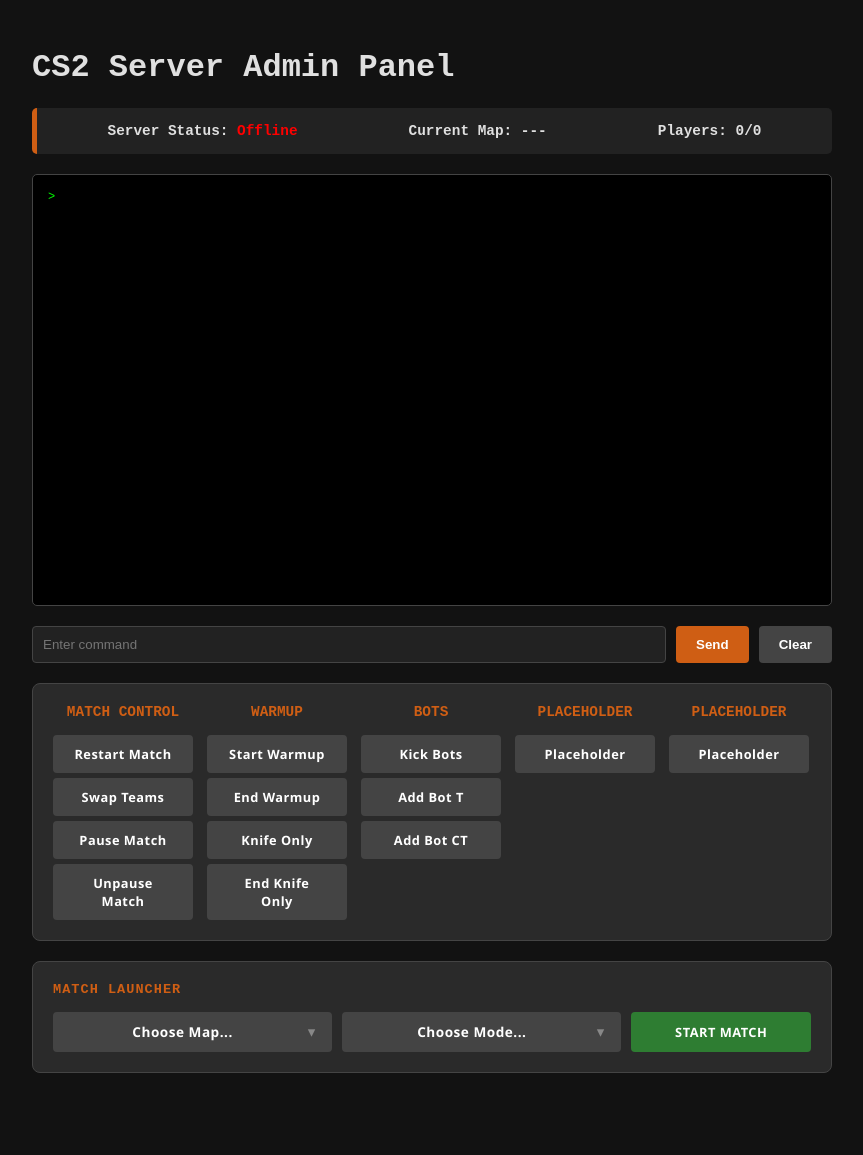
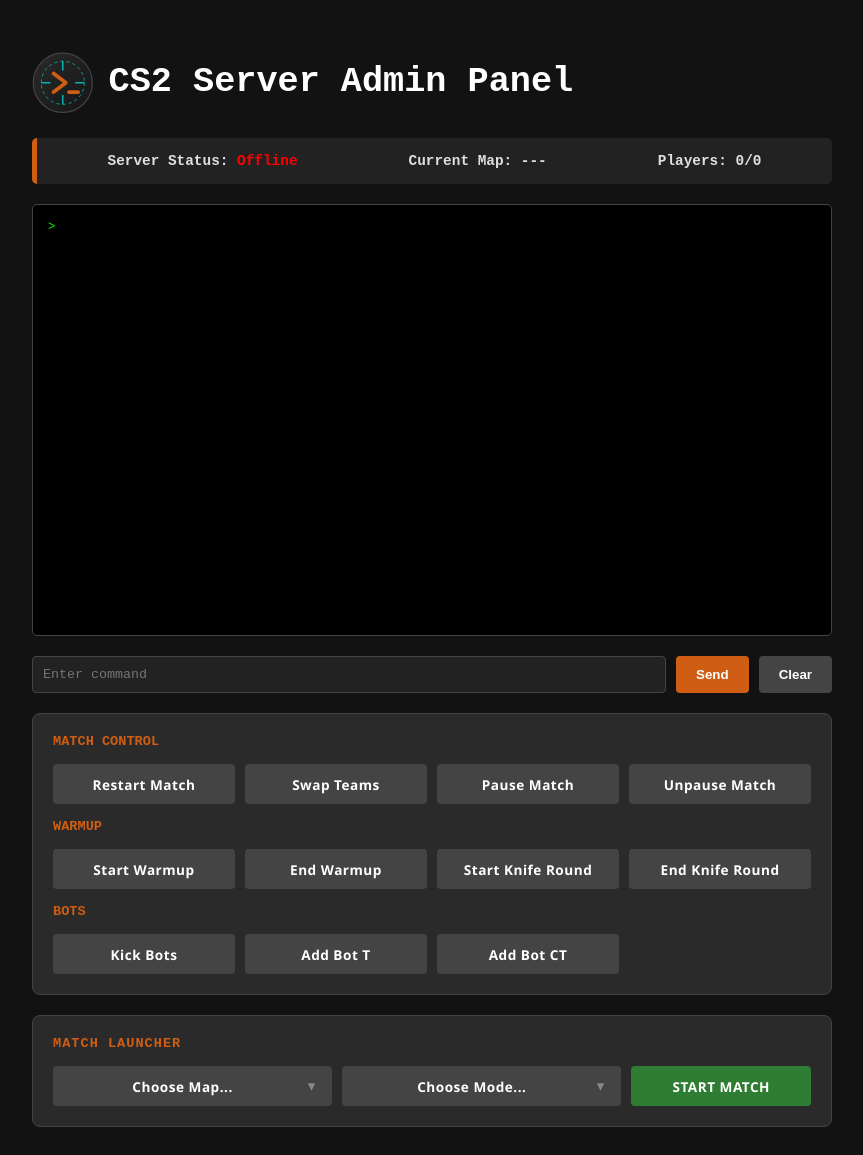
Before and after one commit to tmr2000/cs2-rcon-tool, a Flask app: page / in a window 1280 px wide. Shown: the whole page, without its empty margins (208-1071 px from the left). Before the commit the page ends 1073 px from the top, so only its background shows below. Run offline with Flask 3, Linux system fonts and the light colour scheme; parts of the project's set-up code (start-up, migrations or seed data) failed here and were passed over.

Commit message:
Re-organised presets & added logo

```diff
--- a/requirements.txt
+++ b/requirements.txt
@@ -1,2 +1,2 @@
 python-dotenv
-Flask>=2.3.2
+Flask
--- a/static/css/style.css
+++ b/static/css/style.css
@@ -21,10 +21,8 @@ body {
     padding: 15px;
     margin-bottom: 20px;
     white-space: pre-wrap;
-    /* Keeps the CS2 formatting */
     border-radius: 5px;
     color: #00ff00;
-    /* Classic Terminal Green */
     font-size: 12px;
 }
 
@@ -35,12 +33,13 @@ body {
 }
 
 .controls button:last-child:hover {
-    background-color: #cf5e14 !important;
+    background-color: #ff7417 !important;
 }
 
 input[type="text"] {
     flex-grow: 1;
     padding: 10px;
+    font-family: 'Courier New', Courier, monospace;
     background: #222;
     border: 1px solid #444;
     color: white;
@@ -71,37 +70,50 @@ button:hover {
     background-color: #444;
     font-family: 'Segoe UI', Roboto, Helvetica, Arial, sans-serif;
     letter-spacing: 0.5px;
-    font-size: 0.8em;
-    width: 140px;
+    font-size: 0.85em;
+    font-weight: bold;
+    height: 40px;
+    width: 100%; /* Spans the full width of the grid cell */
+    display: flex;
+    align-items: center;
+    justify-content: center;
+    transition: all 0.2s ease;
+    border: none;
+    cursor: pointer;
+    border-radius: 4px;
+    color: white;
+    box-sizing: border-box;
 }
 
+
 .presets-container {
+    margin-top: 20px;
+    background: #2a2a2a;
+    padding: 20px;
+    border-radius: 8px;
+    border: 1px solid #444;
     display: flex;
-    flex-wrap: wrap;
-    gap: 14px;
-    background: #2a2a2a;
-    margin-top: 20px;
-    border: 1px solid #444;
-    padding: 20px;
+    flex-direction: column;
+    gap: 15px;
+    width: 100%;
     box-sizing: border-box;
-    border-radius: 8px;
+    align-items: flex-start;
 }
 
-.preset-group h4 {
-    margin: 0 0 10px 0;
+.presets-container h4 {
+    margin: 0 0 0 0;
     color: #cf5e14;
-    font-size: 0.9em;
+    font-size: 0.85em;
     text-transform: uppercase;
-    text-align: center;
-    width: 100%;
+    text-align: left;
 }
 
 .preset-group {
-    display: flex;
-    flex-direction: column;
-    gap: 5px;
-    align-items: center;
-    min-width: 120px;
+    display: grid;
+    /* This creates 4 equal columns. Change to '1fr 1fr 1fr' for 3 columns */
+    grid-template-columns: repeat(4, 1fr);
+    gap: 10px;
+    width: 100%;
 }
 
 .stats-bar {
@@ -137,7 +149,7 @@ button:hover {
 }
 
 #mapSelect:hover {
-    background-color: #cf5e14;
+    background-color: #ff7417;
     color: white;
 }
 
@@ -165,7 +177,7 @@ button:hover {
 }
 
 .preset-group select:hover {
-    background-color: #cf5e14;
+    background-color: #ff7417;
 }
 
 .launcher-row {
@@ -182,8 +194,10 @@ button:hover {
     align-items: flex-start;
 }
 
+
+
 .launcher-row h4 {
-    margin: 0;
+    margin: 0 0 0 0;
     color: #cf5e14;
     font-size: 0.85em;
     text-transform: uppercase;
@@ -226,8 +240,7 @@ button:hover {
 }
 
 .btn-launch:hover {
-    background-color: #01ff0d;
-    background-color: #388e3c;
+    background-color: #01ff0d !important;
 }
 
 select {
@@ -248,16 +261,12 @@ select {
 }
 
 select:hover {
-    background-color: #cf5e14;
+    background-color: #ff7417;
 }
 
 select option {
     background-color: #222;
     color: white;
-}
-
-.launcher-item {
-    position: relative;
 }
 
 .launcher-item select {
@@ -276,3 +285,21 @@ select option {
     pointer-events: none;
     font-size: 1.2em;
 }
+
+/* Styling for the Logo and Title container */
+.logo-title {
+    display: flex;
+    align-items: center; /* Vertically center the logo and text */
+    gap: 15px; /* Space between logo and text */
+    margin-bottom: 25px;
+    font-size: 2.2em; /* Ensure title is prominent */
+    color: #fff;
+    font-family: 'Courier New', Courier, monospace; /* Maintain theme */
+}
+
+/* Specific styling for the embedded SVG logo */
+.admin-logo {
+    height: 1.75em; /* Set the height to match the text size */
+    width: auto; /* Maintain the image aspect ratio */
+    display: block; /* Prevents alignment issues */
+}
--- a/templates/index.html
+++ b/templates/index.html
@@ -5,11 +5,31 @@
     <meta charset="UTF-8">
     <meta name="viewport" content="width=device-width, initial-scale=1.0">
     <title>CS2 Server Admin Panel</title>
+    <link rel="icon" type="image/svg+xml" href="{{ url_for('static', filename='/img/favicon.svg') }}">
 </head>
 <body>
 
     <div class="container">
-        <h1>CS2 Server Admin Panel</h1>
+        <h1 class="logo-title">
+            <svg class="admin-logo" viewBox="0 0 100 100" xmlns="http://www.w3.org/2000/svg">
+                <defs>
+                    <linearGradient id="bgGradient" x1="0%" y1="0%" x2="100%" y2="100%">
+                        <stop offset="0%" style="stop-color:#2a2a2a;stop-opacity:1" />
+                        <stop offset="100%" style="stop-color:#151515;stop-opacity:1" />
+                    </linearGradient>
+                </defs>
+                <circle cx="50" cy="50" r="48" fill="url(#bgGradient)" stroke="#444" stroke-width="2"/>
+                <circle cx="50" cy="50" r="35" fill="none" stroke="#00ffff" stroke-width="1.5" stroke-dasharray="5,5" opacity="0.6"/>
+                <line x1="50" y1="15" x2="50" y2="30" stroke="#00ffff" stroke-width="2" opacity="0.8"/>
+                <line x1="50" y1="70" x2="50" y2="85" stroke="#00ffff" stroke-width="2" opacity="0.8"/>
+                <line x1="15" y1="50" x2="30" y2="50" stroke="#00ffff" stroke-width="2" opacity="0.8"/>
+                <line x1="70" y1="50" x2="85" y2="50" stroke="#00ffff" stroke-width="2" opacity="0.8"/>
+
+                <polyline points="35,35 55,50 35,65" fill="none" stroke="#cf5e14" stroke-width="6" stroke-linecap="round" stroke-linejoin="round"/>
+                <line x1="60" y1="65" x2="75" y2="65" stroke="#cf5e14" stroke-width="6" stroke-linecap="round"/>
+            </svg>
+            CS2 Server Admin Panel
+        </h1>
 
         <div class="stats-bar">
             <div class="stat-item">Server Status: <span id="status-text" style="color: #00ff00;">Online</span></div>
@@ -26,37 +46,27 @@
         </div>
 
         <div class="presets-container">
+            <h4>Match Control</h4>
             <div class="preset-group">
-                <h4>Match Control</h4>
                 <button class="btn-preset" onclick="runPreset('mp_restartgame 1')">Restart Match</button>
                 <button class="btn-preset" onclick="runPreset('mp_swapteams')">Swap Teams</button>
                 <button class="btn-preset" onclick="runPreset('mp_pause_match')">Pause Match</button>
                 <button class="btn-preset" onclick="runPreset('mp_unpause_match')">Unpause Match</button>
             </div>
 
+            <h4>Warmup</h4>
             <div class="preset-group">
-                <h4>Warmup</h4>
                 <button class="btn-preset" onclick="runPreset('mp_warmup_start; mp_warmup_pausetimer 1')">Start Warmup</button>
                 <button class="btn-preset" onclick="runPreset('mp_warmup_end')">End Warmup</button>
-                <button class="btn-preset" onclick="runPreset('mp_warmup_start; mp_warmup_pausetimer 1')">Knife Only</button>
-                <button class="btn-preset" onclick="runPreset('mp_warmup_end')">End Knife Only</button>
+                <button class="btn-preset" onclick="runPreset('mp_warmuptime 0; mp_warmup_end; mp_ct_default_secondary \'\'; mp_t_default_secondary \'\'; mp_free_armor 1; mp_give_player_c4 0; mp_maxmoney 0; mp_startmoney 0; mp_roundtime 1.92; mp_restartgame 1;')">Start Knife Round</button>
+                <button class="btn-preset" onclick="runPreset('mp_ct_default_secondary weapon_hkp2000; mp_t_default_secondary weapon_glock; mp_free_armor 0; mp_give_player_c4 1; mp_maxmoney 16000; mp_startmoney 800; mp_roundtime 1.92; mp_freezetime 15; mp_restartgame 1;')">End Knife Round</button>
             </div>
 
+            <h4>Bots</h4>
             <div class="preset-group">
-                <h4>Bots</h4>
                 <button class="btn-preset" onclick="runPreset('bot_kick')">Kick Bots</button>
                 <button class="btn-preset" onclick="runPreset('bot_add t')">Add Bot T</button>
                 <button class="btn-preset" onclick="runPreset('bot_add ct')">Add Bot CT</button>
-            </div>
-
-            <div class="preset-group">
-                <h4>Placeholder</h4>
-                <button class="btn-preset" onclick="runPreset('')">Placeholder</button>
-            </div>
-
-            <div class="preset-group">
-                <h4>Placeholder</h4>
-                <button class="btn-preset" onclick="runPreset('')">Placeholder</button>
             </div>
         </div>
         <div class="launcher-row">
```
Also changed, not shown: static/img/favicon.svg (added).
